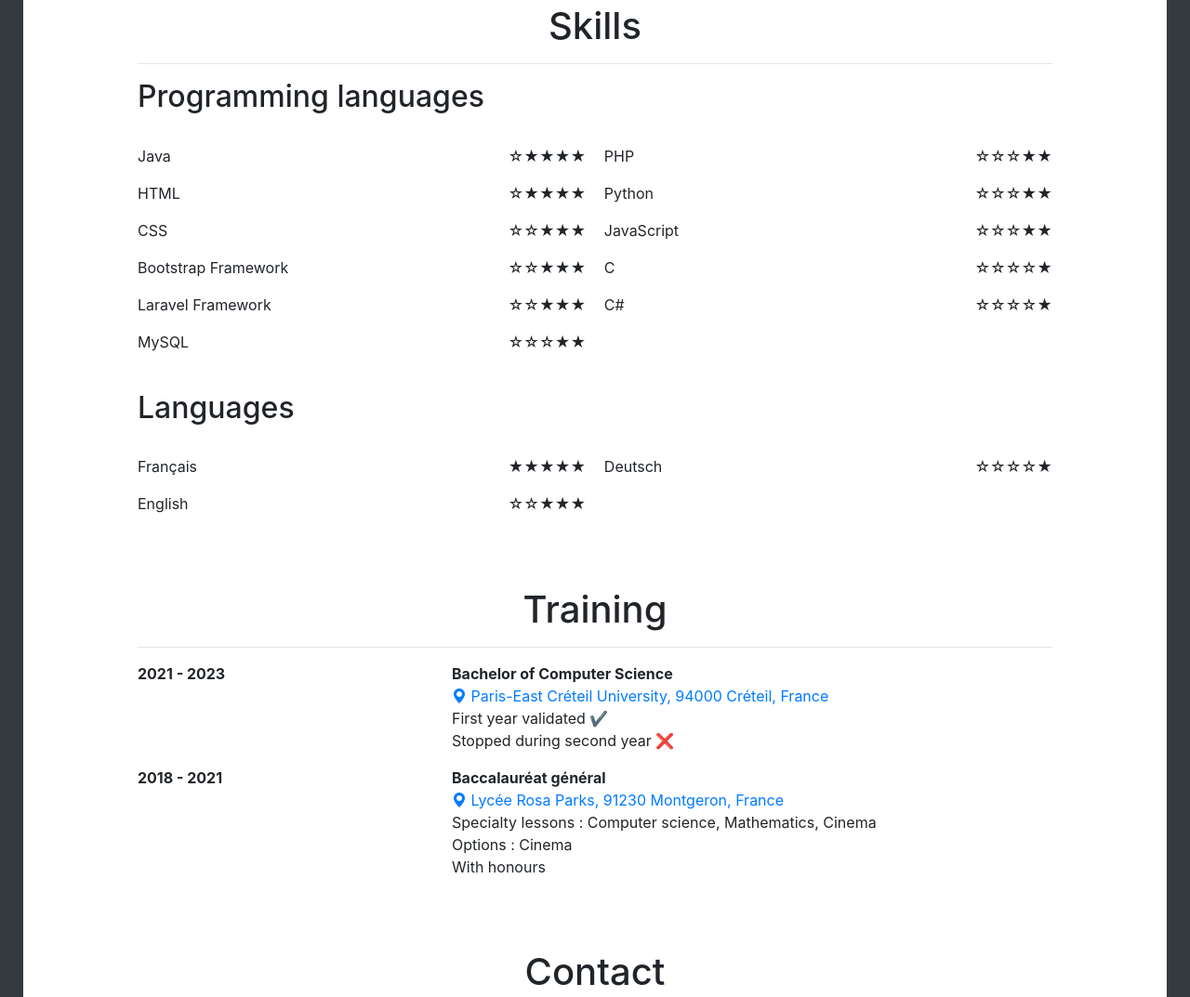
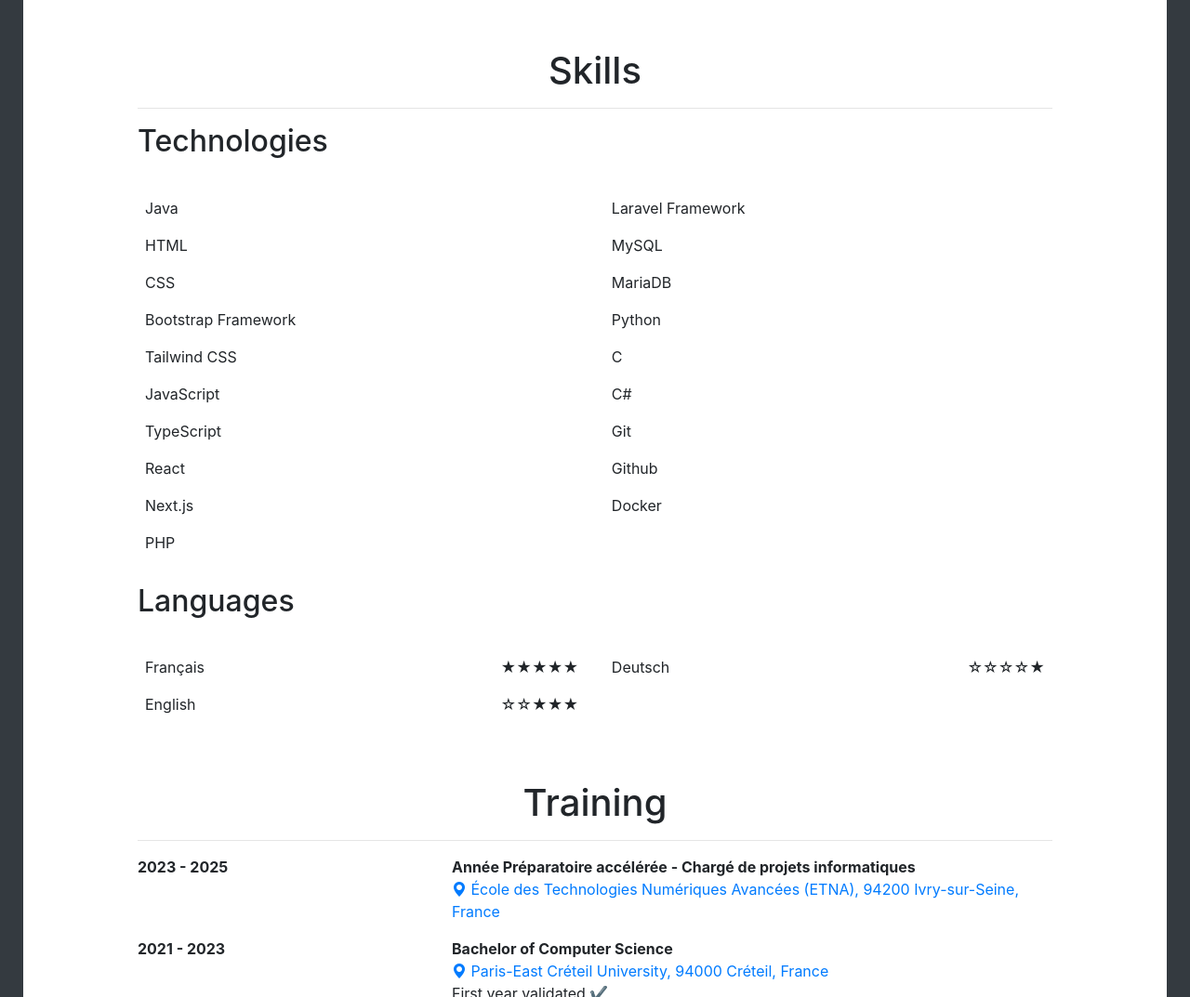
Before and after one commit to FiestaTheNewbieDev/fiestathenewbiedev.github.io-old, a plain HTML site: page index.html in a window 1280 px wide. Shown: the part 1460-2533 px from the top of the page at 93% size. Drawn offline with nearby package versions, Linux system fonts and the light colour scheme.

Commit message:
28/12/2023 22:58

```diff
--- a/index.html
+++ b/index.html
@@ -132,69 +132,82 @@
             <div class="skills-box" id="skills">
                 <h1 localization-key="skills_box.title"></h1>
                 <hr />
-                <h2 localization-key="skills_box.programming_language.title"></h2>
+                <h2 localization-key="skills_box.technologies.title"></h2>
                 <br />
                 <div class="skills-list">
-                    <div class="d-flex justify-content-between skill-item">
-                        <p>Java</p>
-                        <p>☆★★★★</p>
+                    <div class="d-flex justify-content-between skill-item p-2">
+                        <span>Java</span>
                     </div>
-                    <div class="d-flex justify-content-between skill-item">
-                        <p>HTML</p>
-                        <p>☆★★★★</p>
+                    <div class="d-flex justify-content-between skill-item p-2">
+                        <span>HTML</span>
                     </div>
-                    <div class="d-flex justify-content-between skill-item">
-                        <p>CSS</p>
-                        <p>☆☆★★★</p>
+                    <div class="d-flex justify-content-between skill-item p-2">
+                        <span>CSS</span>
                     </div>
-                    <div class="d-flex justify-content-between skill-item">
-                        <p>Bootstrap Framework</p>
-                        <p>☆☆★★★</p>
+                    <div class="d-flex justify-content-between skill-item p-2">
+                        <span>Bootstrap Framework</span>
                     </div>
-                    <div class="d-flex justify-content-between skill-item">
-                        <p>Laravel Framework</p>
-                        <p>☆☆★★★</p>
+                    <div class="d-flex justify-content-between skill-item p-2">
+                        <span>Tailwind CSS</span>
                     </div>
-                    <div class="d-flex justify-content-between skill-item">
-                        <p>MySQL</p>
-                        <p>☆☆☆★★</p>
+                    <div class="d-flex justify-content-between skill-item p-2">
+                        <span>JavaScript</span>
                     </div>
-                    <div class="d-flex justify-content-between skill-item">
-                        <p>PHP</p>
-                        <p>☆☆☆★★</p>
+                    <div class="d-flex justify-content-between skill-item p-2">
+                        <span>TypeScript</span>
                     </div>
-                    <div class="d-flex justify-content-between skill-item">
-                        <p>Python</p>
-                        <p>☆☆☆★★</p>
+                    <div class="d-flex justify-content-between skill-item p-2">
+                        <span>React</span>
                     </div>
-                    <div class="d-flex justify-content-between skill-item">
-                        <p>JavaScript</p>
-                        <p>☆☆☆★★</p>
+                    <div class="d-flex justify-content-between skill-item p-2">
+                        <span>Next.js</span>
                     </div>
-                    <div class="d-flex justify-content-between skill-item">
-                        <p>C</p>
-                        <p>☆☆☆☆★</p>
+                    <div class="d-flex justify-content-between skill-item p-2">
+                        <span>PHP</span>
                     </div>
-                    <div class="d-flex justify-content-between skill-item">
-                        <p>C#</p>
-                        <p>☆☆☆☆★</p>
+                    <div class="d-flex justify-content-between skill-item p-2">
+                        <span>Laravel Framework</span>
+                    </div>
+                    <div class="d-flex justify-content-between skill-item p-2">
+                        <span>MySQL</span>
+                    </div>
+                    <div class="d-flex justify-content-between skill-item p-2">
+                        <span>MariaDB</span>
+                    </div>
+                    <div class="d-flex justify-content-between skill-item p-2">
+                        <span>Python</span>
+                    </div>
+                    <div class="d-flex justify-content-between skill-item p-2">
+                        <span>C</span>
+                    </div>
+                    <div class="d-flex justify-content-between skill-item p-2">
+                        <span>C#</span>
+                    </div>
+                    <div class="d-flex justify-content-between skill-item p-2">
+                        <span>Git</span>
+                    </div>
+                    <div class="d-flex justify-content-between skill-item p-2">
+                        <span>Github</span>
+                    </div>
+                    <div class="d-flex justify-content-between skill-item p-2">
+                        <span>Docker</span>
                     </div>
                 </div>
                 <br />
                 <h2 localization-key="skills_box.language.title"></h2>
                 <br />
                 <div class="skills-list">
-                    <div class="d-flex justify-content-between skill-item">
-                        <p>Français</p>
-                        <p>★★★★★</p>
+                    <div class="d-flex justify-content-between skill-item p-2">
+                        <span>Français</span>
+                        <span>★★★★★</span>
                     </div>
-                    <div class="d-flex justify-content-between skill-item">
-                        <p>English</p>
-                        <p>☆☆★★★</p>
+                    <div class="d-flex justify-content-between skill-item p-2">
+                        <span>English</span>
+                        <span>☆☆★★★</span>
                     </div>
-                    <div class="d-flex justify-content-between skill-item">
-                        <p>Deutsch</p>
-                        <p>☆☆☆☆★</p>
+                    <div class="d-flex justify-content-between skill-item p-2">
+                        <span>Deutsch</span>
+                        <span>☆☆☆☆★</span>
                     </div>
                 </div>
             </div>
@@ -203,6 +216,23 @@
                 <h1 localization-key="training_box.title"></h1>
                 <hr class="d-none d-md-block">
                 <div class="d-none d-md-block">
+                    <div class="row">
+                        <div class="col-md-4">
+                            <p class="font-weight-bold">2023 - 2025</p>
+                        </div>
+                        <div class="col-md-8">
+                            <p>
+                                <b><text localization-key="training_box.training3.title"></text></b>
+                                <br />
+                                <a href="https://maps.app.goo.gl/74UqtokgauZwt4eQ6" target="_blank">
+                                    <i class="bi bi-geo-alt-fill"></i>
+                                    <text localization-key="training_box.training3.location"></text>
+                                </a>
+                                <br />
+                                <text localization-key="training_box.training3.desc"></text>
+                            </p>
+                        </div>
+                    </div>
                     <div class="row">
                         <div class="col-md-4">
                             <p class="font-weight-bold">2021 - 2023</p>
@@ -239,6 +269,17 @@
                     </div>
                 </div>
                 <div class="d-md-none d-sm-block">
+                    <p class="mobile-date">2025</p>
+                    <p>
+                        <b><text localization-key="training_box.training3.title"></text></b>
+                        <br />
+                        <a href="https://maps.app.goo.gl/74UqtokgauZwt4eQ6" target="_blank">
+                            <i class="bi bi-geo-alt-fill"></i>
+                            <text localization-key="training_box.training3.location"></text>
+                        </a>
+                        <br />
+                        <text localization-key="training_box.training3.desc"></text>
+                    </p>
                     <!--<p class="mobile-date"><text localization-key="word.now.with_uppercase"></text></p>-->
                     <p class="mobile-date">2023</p>
                     <p>
--- a/lang/en.json
+++ b/lang/en.json
@@ -14,7 +14,7 @@
   "about_box.profile.title": "Profile",
   "about_box.profile.text": "Young computer science student and beginner developer.",
   "about_box.about_me.title": "About me",
-  "about_box.about_me.text": "My name is Clément Fossorier, and I am a student in computer science, as well as an apprentice developer.\nAfter stopping my second year of computer science studies at the University Paris-Est Créteil (UPEC), I am preparing to enter ETNA: a work-study school in computer science.\nBeing passionate about computer science, especially development, I have learned to master the basics of several programming languages, including Java, PHP, HTML/CSS, Python, etc.",
+  "about_box.about_me.text": "My name is Clément Fossorier, and I am a student in computer science as well as an apprentice developer! I am currently studying in a preparatory year at the École des Technologies Numériques Avancées (ETNA) to obtain a degree in IT project management. Passionate about computer science and particularly development, I have mastered the basics of several programming languages, including Java, PHP, HTML/CSS, Python, and many others! I also invite you to visit this page to learn more about me and discover all my skills.",
   "about_box.informations.title": "Informations",
   "about_box.informations.name.title": "Name:",
   "about_box.informations.name.text": "Clément Fossorier",
@@ -24,10 +24,14 @@
   "about_box.informations.location.text": "Parisian region, France",
 
   "skills_box.title": "Skills",
-  "skills_box.programming_language.title": "Programming languages",
+  "skills_box.technologies.title": "Technologies",
   "skills_box.language.title": "Languages",
 
   "training_box.title": "Training",
+
+  "training_box.training3.title": "Année Préparatoire accélérée - Chargé de projets informatiques",
+  "training_box.training3.location": "École des Technologies Numériques Avancées (ETNA), 94200 Ivry-sur-Seine, France",
+  "training_box.training3.desc": "",
 
   "training_box.training2.title": "Bachelor of Computer Science",
   "training_box.training2.location": "Paris-East Créteil University, 94000 Créteil, France",
--- a/style.css
+++ b/style.css
@@ -33,13 +33,13 @@
     display: block;
     margin-inline: auto;
     width: 75%;
-    content: url("/images/profile_pic.jpg");
+    content: url("/assets/images/profile_pic.jpg");
     transform: scale(100%);
     transition: all 0.5s ease;
 }
 
 img.picture:hover {
-    content: url("/images/profile_pic_smiley.jpg");
+    content: url("assets/images/profile_pic_smiley.jpg");
     transform: scale(110%);
     transition: all 0.1s ease;
 }
```
Also changed, not shown: lang/fr.json (+6 -2 lines), assets/images/profile_pic.jpg (renamed from images/profile_pic.jpg), assets/images/profile_pic_smiley.jpg (renamed from images/profile_pic_smiley.jpg), assets/svg/java-original-wordmark.svg (added).
